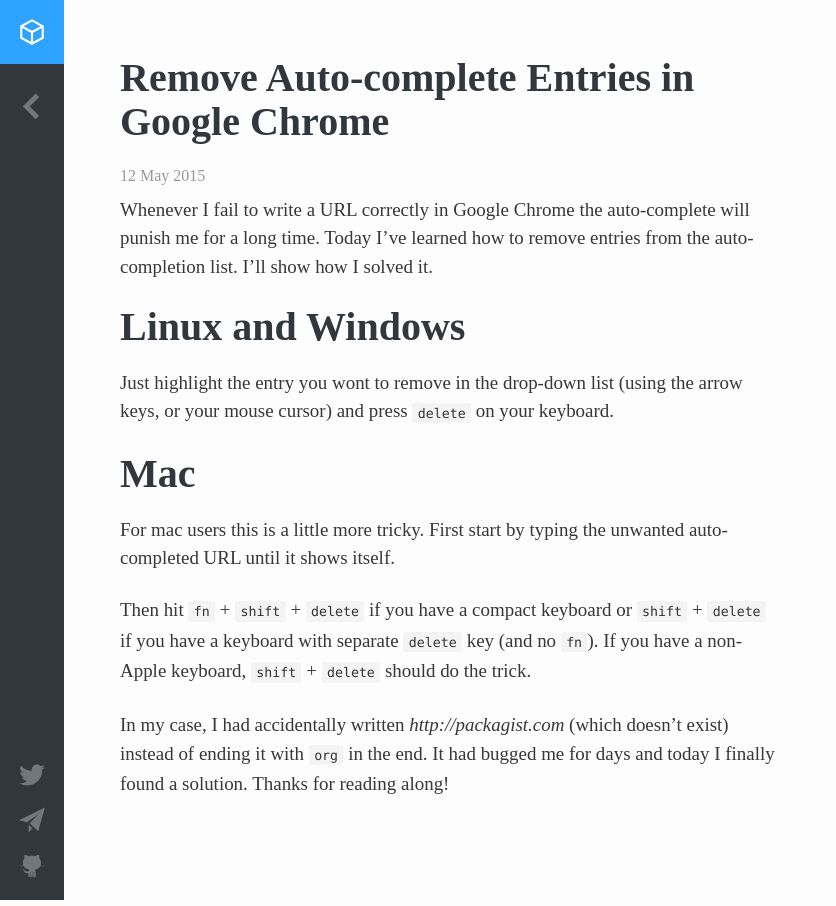
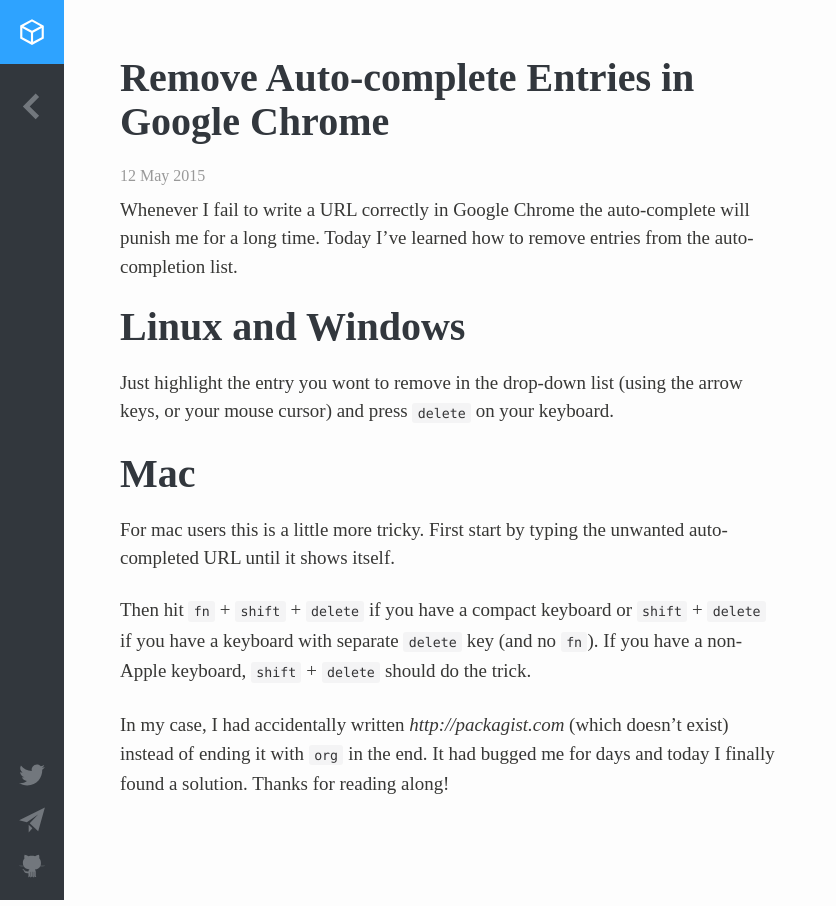
Before and after one commit to mikaelmattsson/mikaelmattsson.github.io, a Jekyll site: the page built from _posts/2015-05-12-remove-chrome-auto-complete.md, in a window 1280 px wide. Shown: the whole page, without its empty margins (0-836 px from the left). Built offline with Jekyll 4.4.1, drawn with Linux system fonts in a browser that asks for light colours; comment, search, counter and statistics services are not loaded.

Commit message:
Remove text

```diff
--- a/_posts/2015-05-12-remove-chrome-auto-complete.md
+++ b/_posts/2015-05-12-remove-chrome-auto-complete.md
@@ -2,10 +2,10 @@
 layout: post
 title: Remove Auto-complete Entries in Google Chrome
 color: '#2ea3ff'
-excerpt: Whenever I fail to write a URL correctly in Google Chrome the auto-complete will punish me for a long time. Today I've learned how to remove entries from the auto-completion list. I'll show how I solved it.
+excerpt: Whenever I fail to write a URL correctly in Google Chrome the auto-complete will punish me for a long time. Today I've learned how to remove entries from the auto-completion list.
 ---
 
-Whenever I fail to write a URL correctly in Google Chrome the auto-complete will punish me for a long time. Today I've learned how to remove entries from the auto-completion list. I'll show how I solved it.
+Whenever I fail to write a URL correctly in Google Chrome the auto-complete will punish me for a long time. Today I've learned how to remove entries from the auto-completion list.
 
 ## Linux and Windows
 
```
